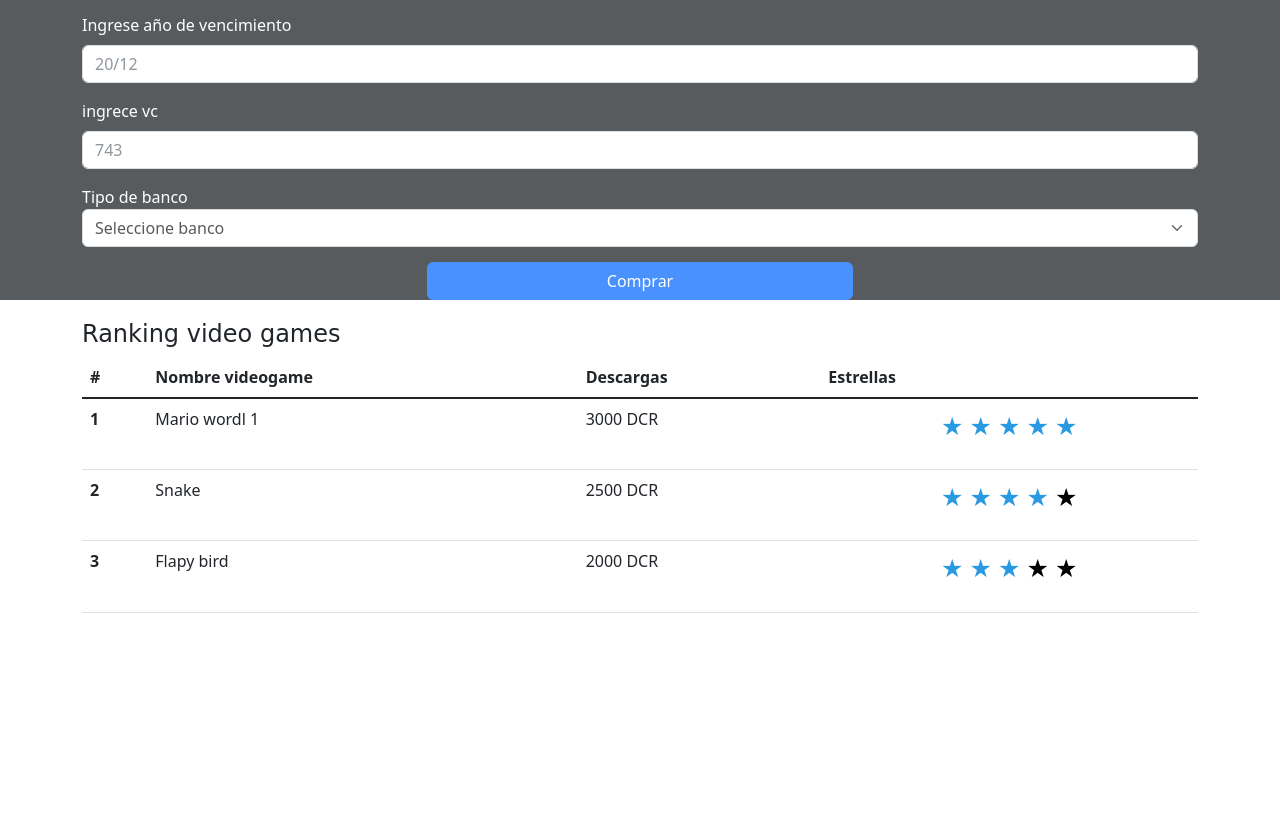
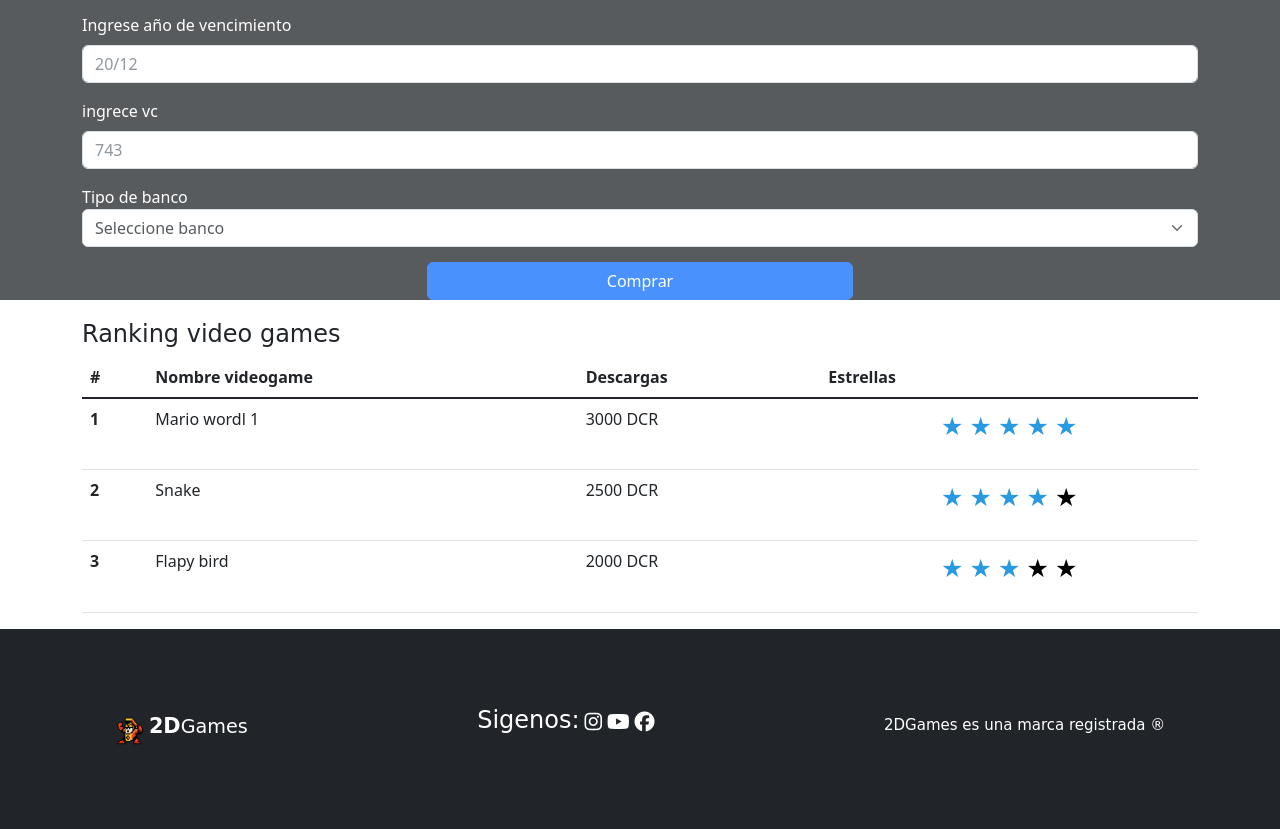
Before and after one commit to cristianalex12321/modulo4_tarea1, a plain HTML site: page index.html in a window 1280 px wide. Shown: the part 2947-3776 px from the top of the page. Before the commit the page ends 3576 px from the top, so only its background shows below. Drawn offline with nearby package versions, Linux system fonts and the light colour scheme; a web font is replaced by a local one.

Commit message:
agregamos el pie de pagina de nuestra pagina

```diff
--- a/css/styles.css
+++ b/css/styles.css
@@ -116,6 +116,35 @@ width: 50%;
 label{
     color: white;
 }
+
+
+/* footer */
+.footer{
+    height: 200px;
+    display: flex;
+    flex-direction: column;
+    justify-content: center;
+}
+.logof{
+    display: flex;
+    justify-content: space-around;
+    align-items: center;
+}
+.redes{
+    color: white;
+    text-align: center;
+    display: flex;
+    justify-content: space-evenly;
+}
+.p1{
+
+    margin-left: 5px;
+    font-size: 20px;
+}
+.registro{
+    color: white;
+    font-size: 15px;
+}
 /* resposivo */
 
 @media screen and (max-width: 768px) {
--- a/index.html
+++ b/index.html
@@ -20,6 +20,8 @@
 
 <link rel="preconnect" href="https://fonts.googleapis.com"><link rel="preconnect" href="https://fonts.gstatic.com" crossorigin><link href="https://fonts.googleapis.com/css2?family=Roboto+Slab:wght@300&display=swap" rel="stylesheet">
 
+<!-- agregamos estilos icon -->
+<script src="https://kit.fontawesome.com/7aca38477e.js" crossorigin="anonymous"></script>
 </head>
 <body>
     <header class="baner container-large">
@@ -367,6 +369,25 @@
         </section>
     </main>
 
+    <footer>
+        <div class=" footer container-large bg-dark">
+            <div class="logof">
+                <a class="navbar-brand" href="index.html">
+                    <img src="./img/logo.png" alt="Logo" width="30" height="30" class="d-inline-block align-text-top">
+                   <span class="logo">2D</span><span class="logo_game">Games</span>
+                  </a>
+                  <div class="redes">
+                    <h4>Sigenos: </h4>
+                    <p class="p1"><i class="fa-brands fa-instagram"></i></p>
+                    <p class="p1"><i class="fa-brands fa-youtube"></i></p>
+                    <p class="p1"><i class="fa-brands fa-facebook"></i></p>
+                  </div>
+                  <h4 class="registro">2DGames es una marca registrada &#174; </h4>
+
+            </div>
+        </div>
+    </footer>
+
     <!-- agregamos el script de boostrap -->
     <!-- JavaScript Bundle with Popper -->
 <script src="https://cdn.jsdelivr.net/npm/bootstrap@5.2.3/dist/js/bootstrap.bundle.min.js" integrity="sha384-kenU1KFdBIe4zVF0s0G1M5b4hcpxyD9F7jL+jjXkk+Q2h455rYXK/7HAuoJl+0I4" crossorigin="anonymous"></script>
```
